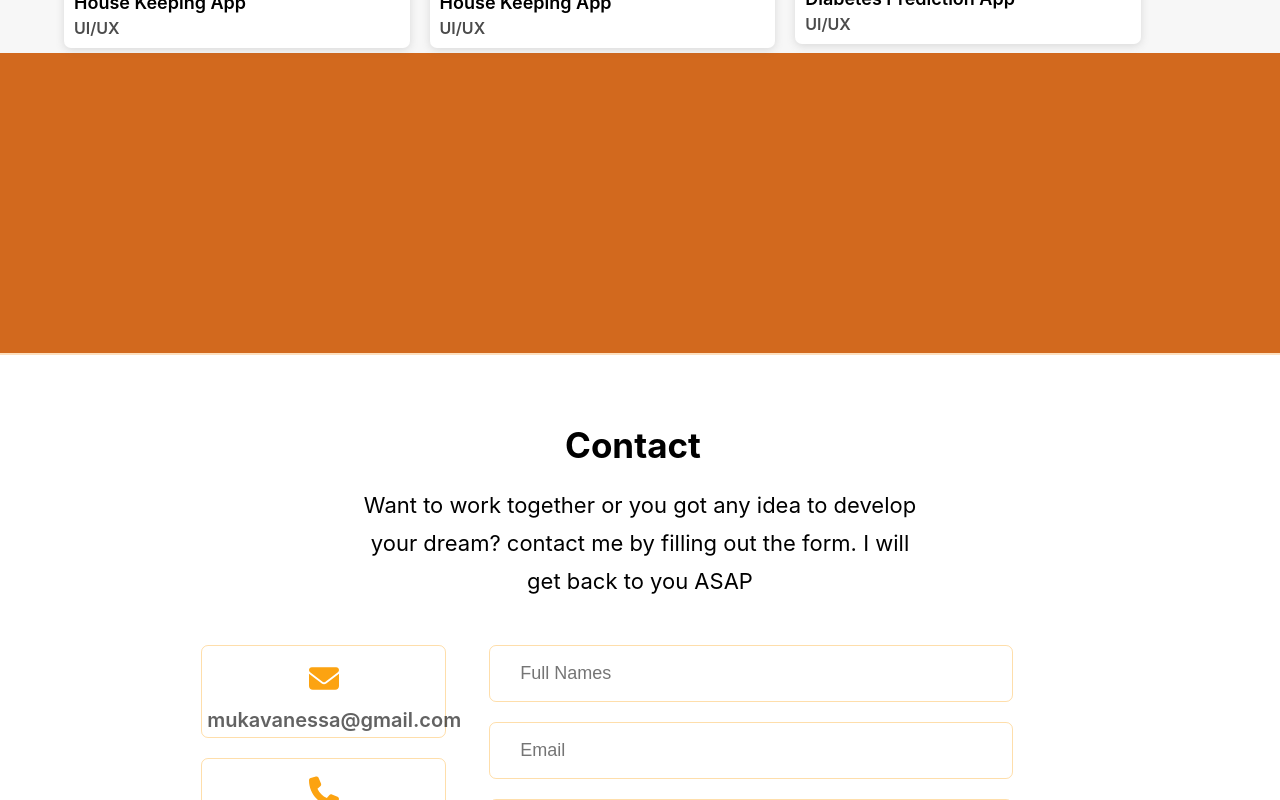
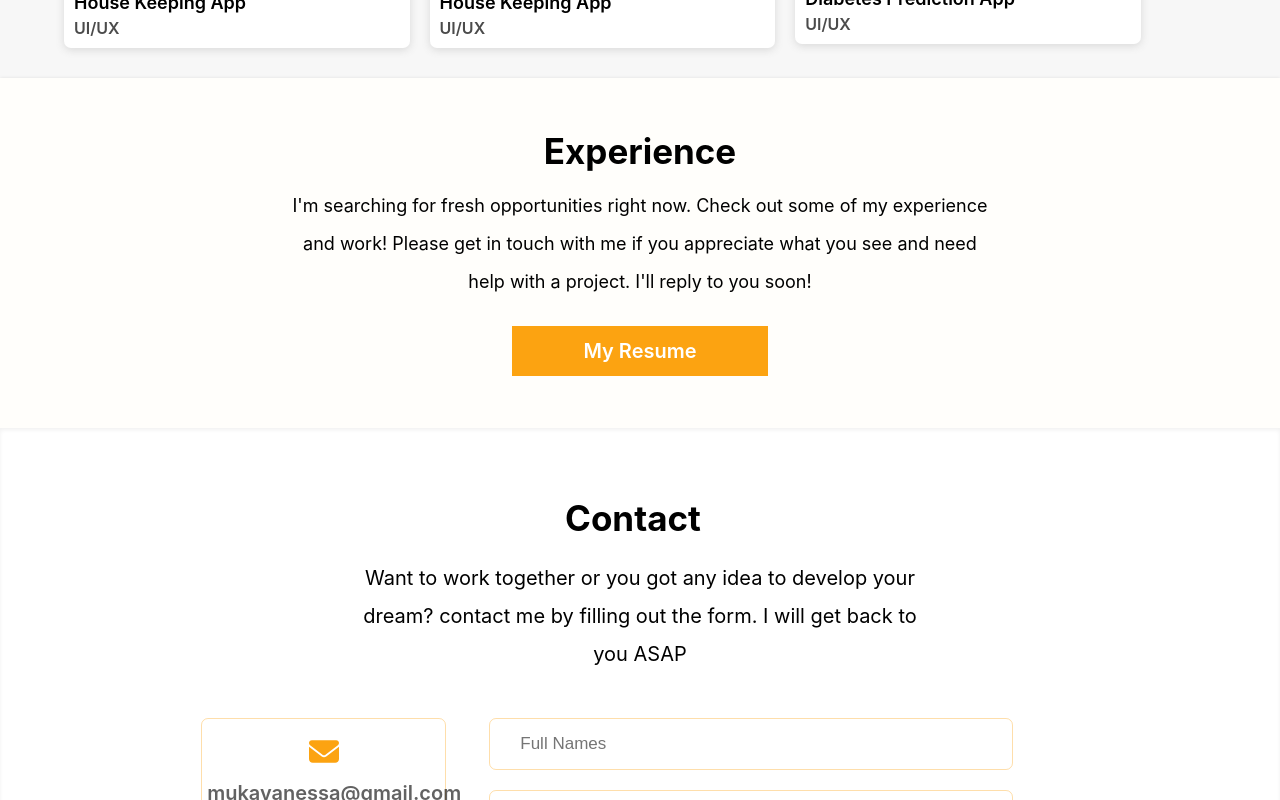
Before and after one commit to m-vanessa12/My-Portfolio, a React (Create React App) app: page / in a window 1280 px wide. Shown: the part 2440-3240 px from the top of the page. Built offline with nearby package versions, Linux system fonts and the light colour scheme.

Commit message:
implemented experience section

```diff
--- a/src/contact-section/contact.css
+++ b/src/contact-section/contact.css
@@ -4,7 +4,7 @@
     display: flex;
     flex-direction: column;
     align-items: center;
-    border-top: 2px  solid #f7921e48;
+    box-shadow: rgba(0, 0, 0, 0.06) 0px 2px 4px 0px inset;
     background-color: #fff;
 
 
@@ -23,7 +23,7 @@
 
 .contact-content{
     margin-top: 10px;
-    font-size: 22px;
+    font-size: 20px;
     width: 45%;
     height: auto;
     padding: 5px;
@@ -86,9 +86,9 @@
 .inputs-field input {
     margin-left: 20px;
     width: 90%;
-    height: 35px;
+    height: 30px;
     padding: 5px;
-    font-size: 18px;
+    font-size: 17px;
     border: none;
     outline: none;
 }
@@ -96,7 +96,7 @@
 .inputs-field textarea{
     margin-left: 20px;
     width: 90%;
-    height: 145px;
+    height: 125px;
     padding: 5px;
     font-size: 18px;
     border: none;
--- a/src/experience/Experience.js
+++ b/src/experience/Experience.js
@@ -2,7 +2,14 @@ import '../experience/experience.css'
 
 const Experience = () => {
     return (
-        <div className="experience"></div>
+        <div className="experience" id='experience'>
+            <div className="experience-title">Experience</div>
+            <div className="experience-subtitle">I'm searching for fresh opportunities right now.
+                Check out some of my experience and work! Please get in touch with me if you appreciate
+                what you see and need help with a project. I'll reply to you soon!</div>
+             <div className="exp-btn">My Resume</div>
+
+        </div>
      );
 }
 
--- a/src/experience/experience.css
+++ b/src/experience/experience.css
@@ -2,6 +2,44 @@
     display: flex;
     flex-direction: column;
     width: 100%;
-    height: 300px;
-    background-color: chocolate;
+    height: 350px;
+    background-color: #fca21104;
+    align-items: center;
+    justify-content: center;
+    box-shadow: rgba(0, 0, 0, 0.16) 0px 1px 4px;
 }
+
+.experience-title{
+    color: #000;
+    font-size: 35px;
+    font-weight: 700;
+    width: 30%;
+    height: auto;
+    text-align: center;
+}
+
+
+.experience-subtitle{
+    margin-top: 10px;
+    font-size: 18px;
+    width: 55%;
+    height: auto;
+    padding: 5px;
+    line-height: 38px;
+    text-align: center;
+}
+
+
+.exp-btn{
+    width: 20%;
+    height: 50px;
+    background-color: #FCA311;
+    color: #fff;
+    font-size: 20px;
+    display: flex;
+    flex-direction: column;
+    align-items: center;
+    justify-content: center;
+    font-weight: 600;
+    margin-top: 20px;
+}
--- a/src/projects/work.css
+++ b/src/projects/work.css
@@ -3,9 +3,10 @@
     flex-direction: column;
     width: 100%;
     height: auto;
-    /* padding: 5px; */
+    padding-bottom: 25px;
     background-color: #f7f7f7;
     align-items: center;
+
 }
 
 .work-title{
```
